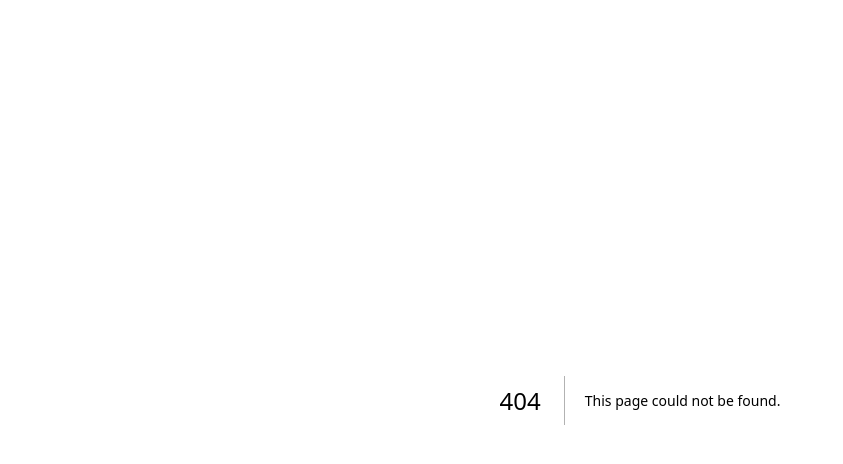
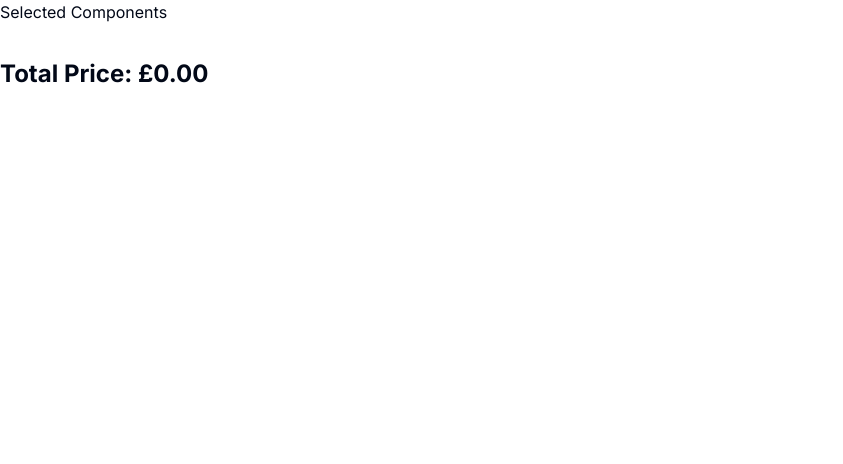
Before and after one commit to TheBigNerd/OvercoreWebsiteDevelopment, a Next.js app: page /ccompleted in a window 1280 px wide. Before the commit this address had no page. Shown: the top 464 px of the page, without its empty margins (0-843 px from the left). Built offline with nearby package versions, Linux system fonts and the light colour scheme.

Commit message:
added feature so you can select products and it will provide a page with what you picked as well as other improvements

```diff
--- /dev/null
+++ b/app/ccompleted/page.tsx
@@ -0,0 +1,52 @@
+// app/ccompleted/page.tsx
+"use client"
+
+import { useSearchParams } from 'next/navigation';
+import { Card as CardType } from '../data/customParts';
+
+const CompletedPage = () => {
+  const searchParams = useSearchParams();
+  const selectedComponents = JSON.parse(searchParams.get('selectedComponents') || '{}') as {
+    [key: string]: CardType | CardType[];
+  };
+
+  const getTotalPriceInPounds = () => {
+    return Object.values(selectedComponents).reduce((total, card) => {
+      if (Array.isArray(card)) {
+        return total + card.reduce((subTotal, item) => subTotal + item.priceInPence, 0);
+      }
+      return (card as CardType).priceInPence ? total + (card as CardType).priceInPence : total;
+    }, 0) / 100;
+  };
+
+  return (
+    <div>
+      <h1>Selected Components</h1>
+      {Object.entries(selectedComponents).map(([section, cards]) => (
+        <div key={section}>
+          <h2>{section.charAt(0).toUpperCase() + section.slice(1)}</h2>
+          {Array.isArray(cards) ? (
+            cards.map((card: CardType) => (
+              <div key={card.id}>
+                <h3>{card.title}</h3>
+                <p>Price: £{(card.priceInPence / 100).toFixed(2)}</p>
+              </div>
+            ))
+          ) : (
+            cards && (
+              <div key={(cards as CardType).id}>
+                <h3>{(cards as CardType).title}</h3>
+                <p>Price: £{((cards as CardType).priceInPence / 100).toFixed(2)}</p>
+              </div>
+            )
+          )}
+        </div>
+      ))}
+      <div style={{ marginTop: '2rem', fontSize: '1.5rem' }}>
+        <strong>Total Price: £{getTotalPriceInPounds().toFixed(2)}</strong>
+      </div>
+    </div>
+  );
+};
+
+export default CompletedPage;
--- a/app/components/CardSection.tsx
+++ b/app/components/CardSection.tsx
@@ -1,13 +1,13 @@
 // components/CardSection.tsx
 import React, { useCallback } from 'react';
-import { Card as CardType } from '../data/customParts';
+import { Card as CardType, CustomParts } from '../data/customParts';
 import Card from './Card';
 
 type CardSectionProps = {
-  section: string;
+  section: keyof CustomParts;
   cards: CardType[];
   selectedCards: CardType | CardType[] | null;
-  handleCardSelect: (section: string, card: CardType) => void;
+  handleCardSelect: (section: keyof CustomParts, card: CardType) => void;
 };
 
 const CardSection = ({ section, cards, selectedCards, handleCardSelect }: CardSectionProps) => {
--- a/app/custom-builds/page.tsx
+++ b/app/custom-builds/page.tsx
@@ -1,11 +1,13 @@
+// app/custom-builds/page.tsx
 "use client"
-// pages/index.tsx
+
 import { useState } from 'react';
-import { Card as CardType, customParts } from '../data/customParts';
+import { useRouter } from 'next/navigation';
+import { Card as CardType, customParts, CustomParts } from '../data/customParts';
 import CardSection from '../components/CardSection';
 
 const HomePage = () => {
-  const [selectedCards, setSelectedCards] = useState<{ [key: string]: CardType | CardType[] | null }>({
+  const [selectedCards, setSelectedCards] = useState<{ [K in keyof CustomParts]: CardType | CardType[] | null }>({
     cases: null,
     cpus: null,
     gpus: null,
@@ -13,7 +15,9 @@ const HomePage = () => {
     secondaryStorage: [],
   });
 
-  const handleCardSelect = (section: string, card: CardType) => {
+  const router = useRouter();
+
+  const handleCardSelect = (section: keyof CustomParts, card: CardType) => {
     if (section === 'secondaryStorage') {
       setSelectedCards((prevSelectedCards) => {
         const currentSelection = prevSelectedCards[section] as CardType[];
@@ -46,21 +50,32 @@ const HomePage = () => {
     }, 0) / 100;
   };
 
+  const handleNextClick = () => {
+    const queryParams = new URLSearchParams({
+      selectedComponents: JSON.stringify(selectedCards),
+    });
+
+    router.push(`/ccompleted?${queryParams.toString()}`);
+  };
+
   return (
     <div>
       <h1>Select Your PC Components</h1>
       {Object.keys(customParts).map((section) => (
         <CardSection
           key={section}
-          section={section}
-          cards={customParts[section]}
-          selectedCards={selectedCards[section]}
+          section={section as keyof CustomParts}
+          cards={customParts[section as keyof CustomParts]}
+          selectedCards={selectedCards[section as keyof CustomParts]}
           handleCardSelect={handleCardSelect}
         />
       ))}
       <div style={{ marginTop: '2rem', fontSize: '1.5rem' }}>
         <strong>Total Price: £{getTotalPriceInPounds().toFixed(2)}</strong>
       </div>
+      <button onClick={handleNextClick} style={{ marginTop: '2rem', padding: '1rem', fontSize: '1rem' }}>
+        Next
+      </button>
     </div>
   );
 };
--- a/app/data/customParts.ts
+++ b/app/data/customParts.ts
@@ -1,30 +1,38 @@
 // data/customParts.ts
-export interface Card {
-    id: number;
+export type Card = {
+  id: string;
   title: string;
   image: string;
   priceInPence: number;
-  }
+};
 
-  export const customParts: { [key: string]: Card[] } = {
+export type CustomParts = {
+  cases: Card[];
+  cpus: Card[];
+  gpus: Card[];
+  primaryStorage: Card[];
+  secondaryStorage: Card[];
+};
+
+export const customParts: CustomParts = {
   cases: [
-      { id: 1, title: 'Case 1', image: '/images/case1.jpg', priceInPence: 5000 },
-      { id: 2, title: 'Case 2', image: '/images/case2.jpg', priceInPence: 7000 },
+    { id: 'case1', title: 'Cooler Master Case', image: '/images/case1.jpg', priceInPence: 5000 },
+    { id: 'case2', title: 'NZXT Case', image: '/images/case2.jpg', priceInPence: 6999 },
   ],
   cpus: [
-      { id: 3, title: 'CPU 1', image: '/images/cpu1.jpg', priceInPence: 20000 },
-      { id: 4, title: 'CPU 2', image: '/images/cpu2.jpg', priceInPence: 30000 },
+    { id: 'cpu1', title: 'Intel i9', image: '/images/cpu1.jpg', priceInPence: 34999 },
+    { id: 'cpu2', title: 'AMD Ryzen 9', image: '/images/cpu2.jpg', priceInPence: 30000 },
   ],
   gpus: [
-      { id: 5, title: 'GPU 1', image: '/images/gpu1.jpg', priceInPence: 40000 },
-      { id: 6, title: 'GPU 2', image: '/images/gpu2.jpg', priceInPence: 60000 },
+    { id: 'gpu1', title: 'NVIDIA RTX 3080', image: '/images/gpu1.jpg', priceInPence: 60000 },
+    { id: 'gpu2', title: 'AMD Radeon RX 6800', image: '/images/gpu2.jpg', priceInPence: 55000 },
   ],
   primaryStorage: [
-      { id: 7, title: 'Primary Storage 1', image: '/images/ps1.jpg', priceInPence: 10000 },
-      { id: 8, title: 'Primary Storage 2', image: '/images/ps2.jpg', priceInPence: 15000 },
+    { id: 'storage1', title: 'Samsung SSD 1TB', image: '/images/storage1.jpg', priceInPence: 12000 },
+    { id: 'storage2', title: 'WD Black 1TB', image: '/images/storage2.jpg', priceInPence: 11000 },
   ],
   secondaryStorage: [
-      { id: 9, title: 'Secondary Storage 1', image: '/images/ss1.jpg', priceInPence: 8000 },
-      { id: 10, title: 'Secondary Storage 2', image: '/images/ss2.jpg', priceInPence: 12000 },
+    { id: 'storage3', title: 'Seagate HDD 2TB', image: '/images/storage3.jpg', priceInPence: 8000 },
+    { id: 'storage4', title: 'Toshiba HDD 2TB', image: '/images/storage4.jpg', priceInPence: 7500 },
   ],
 };
--- a/package.json
+++ b/package.json
@@ -18,6 +18,7 @@
     "@radix-ui/react-dropdown-menu": "^2.1.1",
     "@radix-ui/react-label": "^2.1.0",
     "@radix-ui/react-slot": "^1.1.0",
+    "auth": "^1.1.1",
     "class-variance-authority": "^0.7.0",
     "clsx": "^2.1.1",
     "embla-carousel-react": "^8.1.6",
```
Also changed, not shown: 1 other file (tests, documents, lock files or other folders). Lines whose indentation alone changed are shown as unchanged.
